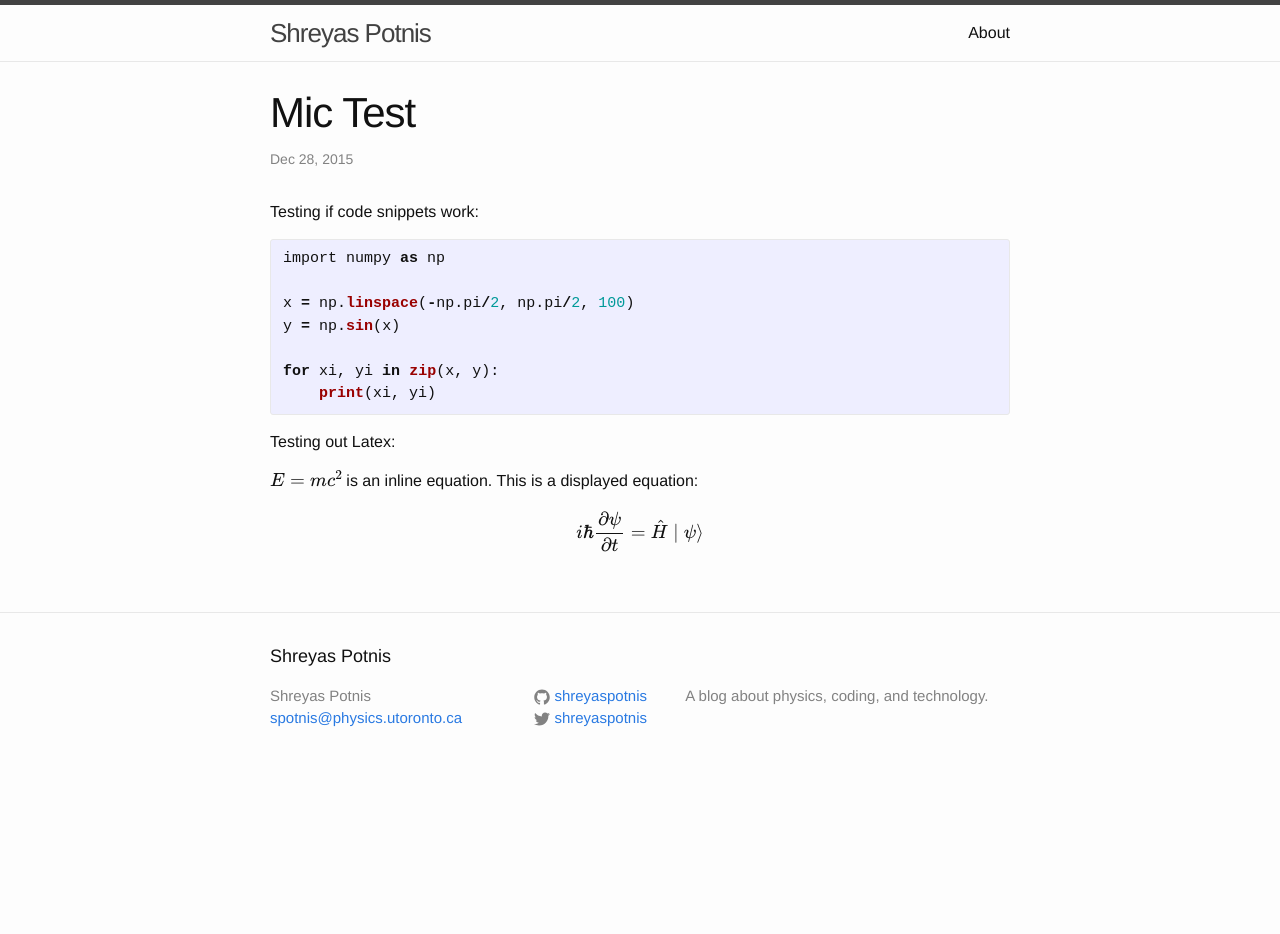
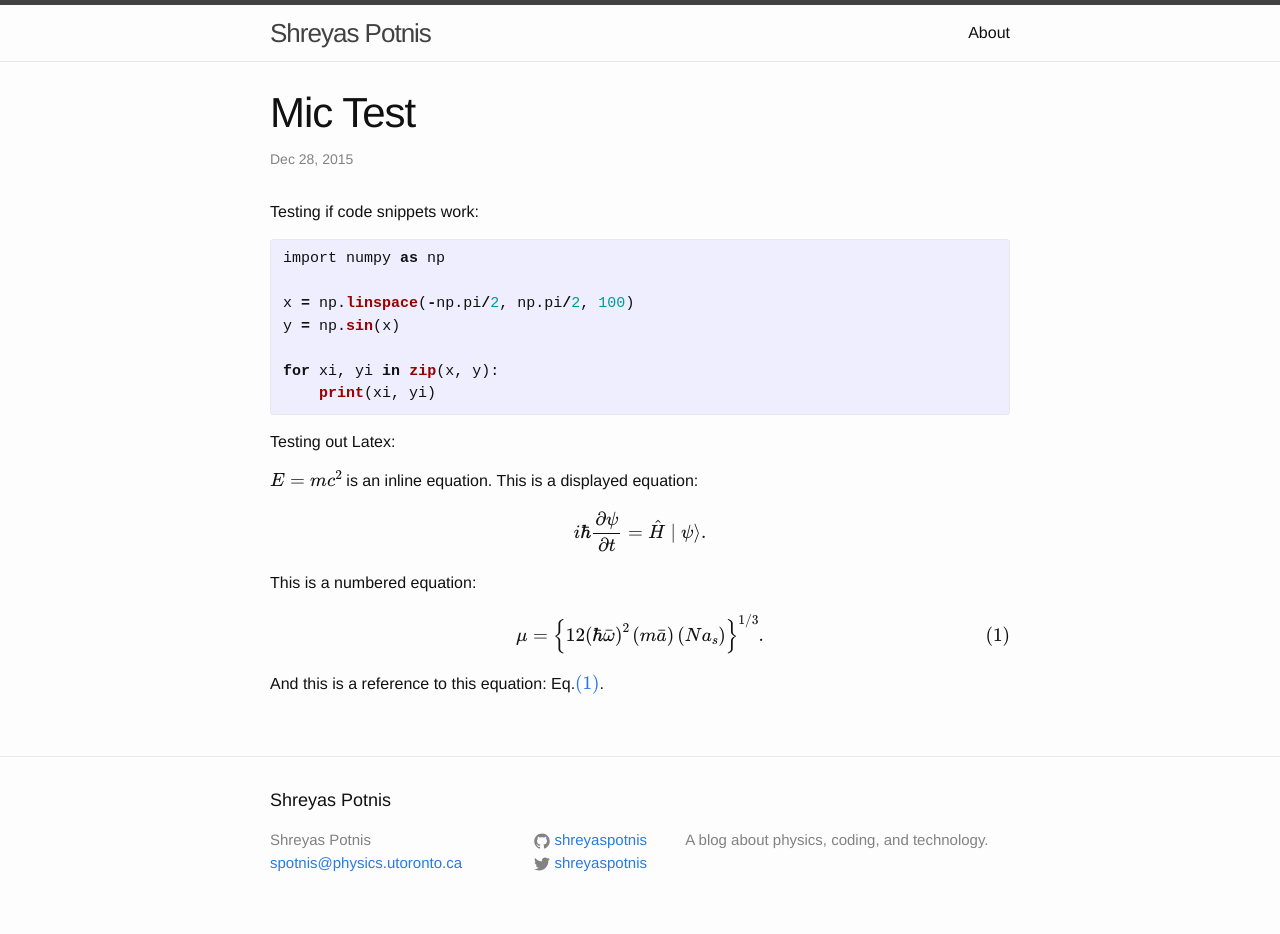
Before and after one commit to carmelom/shreyaspotnis.github.io, a Jekyll site: the page built from _posts/2015-12-28-mic-test.markdown, in a window 1280 px wide. Built offline with Jekyll 4.4.1, drawn with Linux system fonts in a browser that asks for light colours; formulas are drawn with MathJax 3; before the commit the page ends 900 px from its top, so only the background shows below that.

Commit message:
Added numbered equations

```diff
--- a/_includes/head.html
+++ b/_includes/head.html
@@ -19,7 +19,8 @@
         displayMath: [ ['$$', '$$'], ["\[", "\]"] ],
         processEscapes: true,
         skipTags: ['script', 'noscript', 'style', 'textarea', 'pre', 'code']
-      }
+      },
+      TeX: { equationNumbers: { autoNumber: "AMS" } }
       //,
       //displayAlign: "left",
       //displayIndent: "2em"
--- a/_posts/2015-12-28-mic-test.markdown
+++ b/_posts/2015-12-28-mic-test.markdown
@@ -22,5 +22,15 @@ Testing out Latex:
 $$E=mc^2$$ is an inline equation. This is a displayed equation:
 
 $$
-i\hbar\frac{\partial\psi}{\partial t}=\hat{H}\mid\psi\rangle
+i\hbar\frac{\partial\psi}{\partial t}=\hat{H}\mid\psi\rangle.
 $$
+
+This is a numbered equation:
+
+$$
+\begin{equation}
+\mu=\left\{ 12\left(\hbar\bar{\omega}\right)^{2}\left(m\bar{a}\right)\left(Na_{s}\right)\right\} ^{1/3}.\label{eq:mu_infty_wall}
+\end{equation}
+$$
+
+And this is a reference to this equation: Eq.\eqref{eq:mu_infty_wall}.
```
